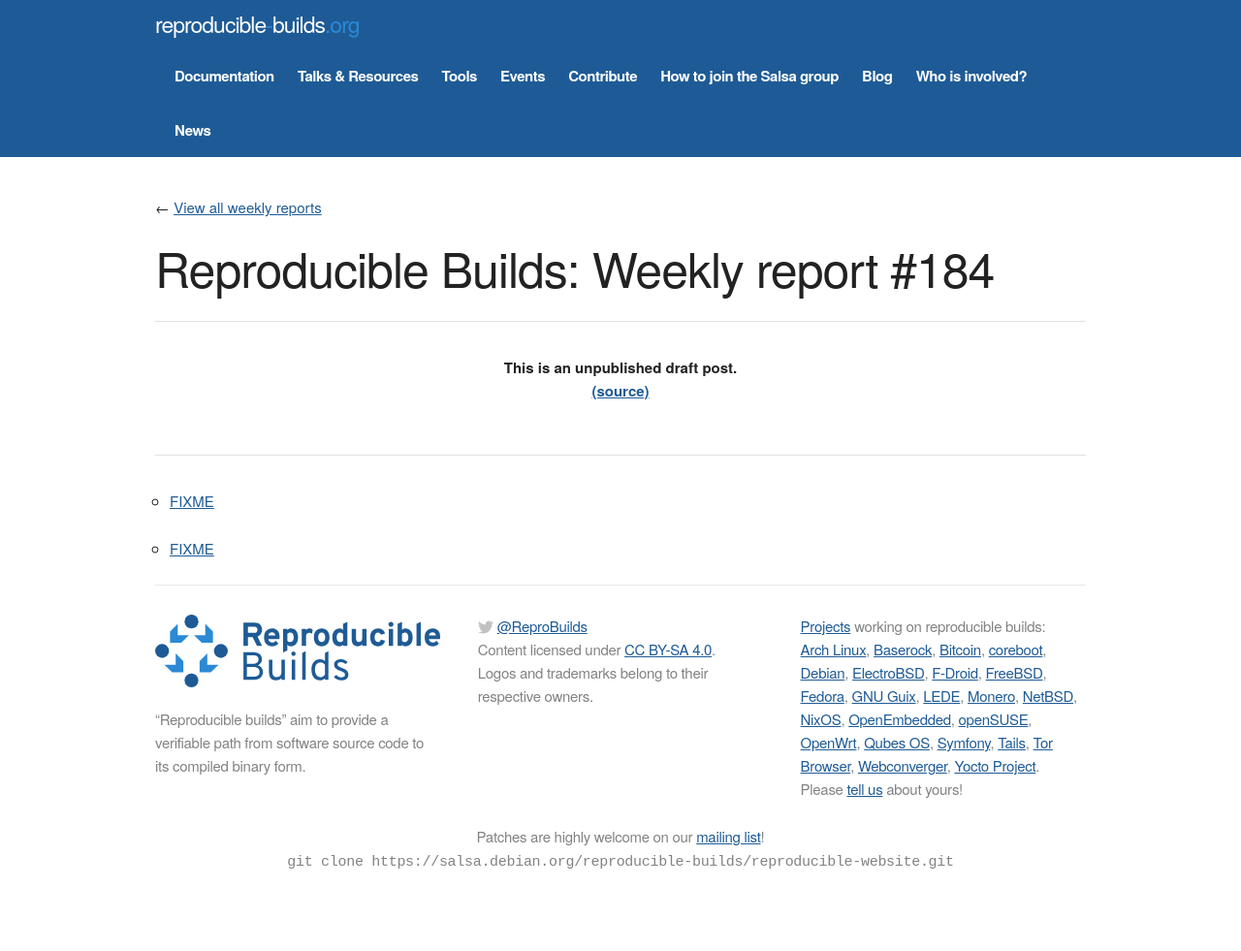
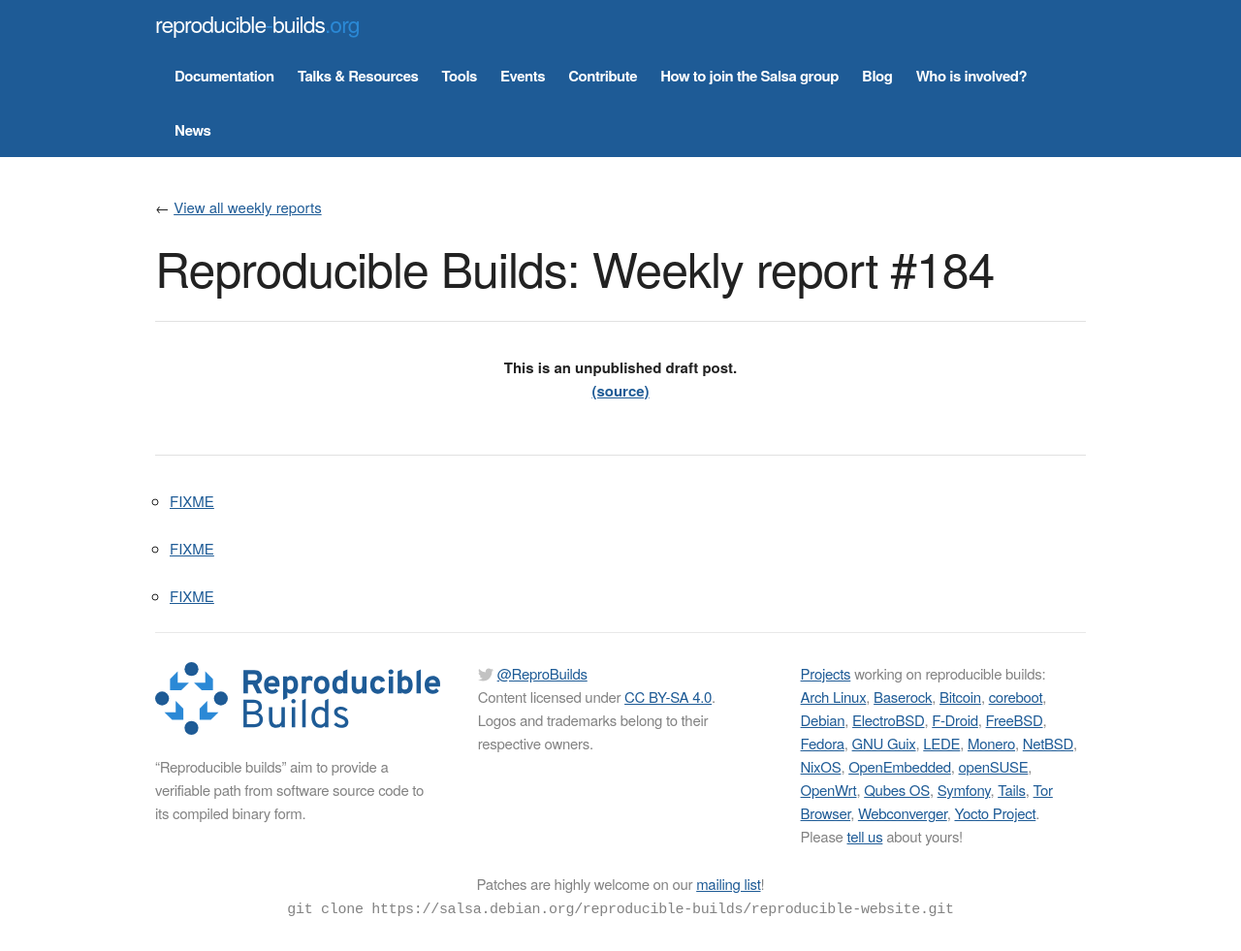
Before and after one commit to prototypefund/reproducible-website, a Jekyll site: the page built from _blog/posts/184.md, in a window 1280 px wide. Shown: the whole page at 97% size. Built offline with Jekyll 4.4.1, drawn with Linux system fonts in a browser that asks for light colours; some web fonts are replaced; before the commit the page ends 932 px from its top, so only the background shows below that.

Commit message:
184 += https://lists.freedesktop.org/archives/fontconfig/2018-October/006374.html

```diff
--- a/_blog/posts/184.md
+++ b/_blog/posts/184.md
@@ -6,3 +6,5 @@
 * [FIXME](http://talks.cam.ac.uk/talk/index/114232)
 
 * [FIXME](https://www.youtube.com/watch?v=8M6yvJC00J4)
+
+* [FIXME](https://lists.freedesktop.org/archives/fontconfig/2018-October/006374.html)
```
